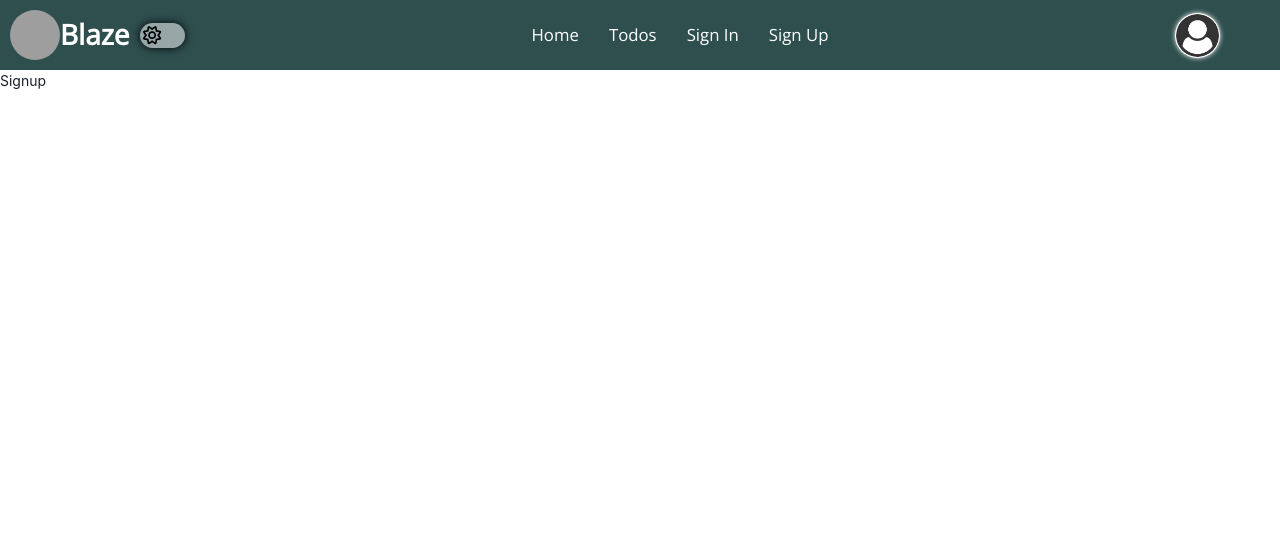
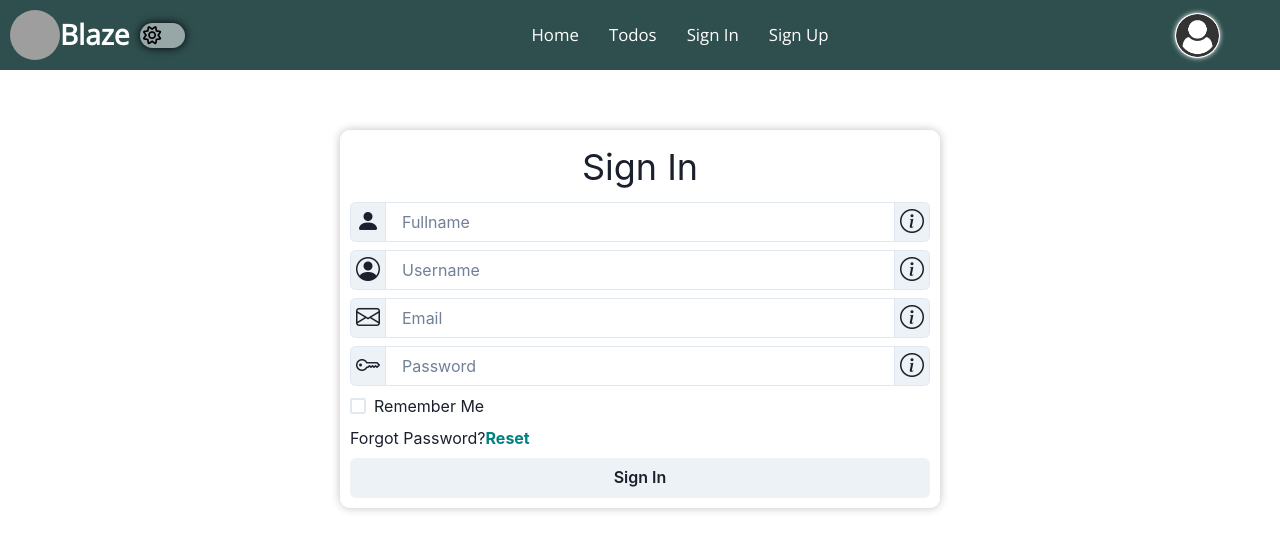
Before and after one commit to Foster0123/Blaze, a React (Vite) app: page /signup in a window 1280 px wide. Shown: the top 550 px of the page. Built offline with nearby package versions, Linux system fonts and the light colour scheme; grey boxes are pictures that could not be loaded.

Commit message:
Blaze Signup Development In Progress

```diff
--- a/src/components/Signup.tsx
+++ b/src/components/Signup.tsx
@@ -1,10 +1,68 @@
+import { Stack, InputGroup, InputLeftAddon, InputRightAddon, Input, Checkbox, Button, Text } from "@chakra-ui/react";
+import { Link } from "react-router-dom";
 import NavBar from "./shared/NavBar";
 
 const Signup = () => {
-    return(
+    return (
         <div>
             <NavBar />
-            <h1>Signup</h1>
+            <div className="signin-form-container">
+                <form action="" className="signin-form">
+                    <Stack>
+
+                        <Text fontSize="4xl" textAlign="center">Sign In</Text>
+
+                        <InputGroup>
+                            <InputLeftAddon style={{ paddingLeft: "5px", paddingRight: "5px" }}>
+                                <i style={{ fontSize: "24px" }}className="bi bi-person-fill"></i>
+                            </InputLeftAddon>
+                            <Input type="text" placeholder="Fullname" />
+                            <InputRightAddon style={{ paddingLeft: "5px", paddingRight: "5px" }}>
+                                <i style={{ fontSize: "24px" }} className="bi bi-info-circle"></i>
+                            </InputRightAddon>
+                        </InputGroup>
+
+                        <InputGroup>
+                            <InputLeftAddon style={{ paddingLeft: "5px", paddingRight: "5px" }}>
+                                <i style={{ fontSize: "24px" }} className="bi bi-person-circle"></i>
+                            </InputLeftAddon>
+                            <Input type="text" placeholder="Username" />
+                            <InputRightAddon style={{ paddingLeft: "5px", paddingRight: "5px" }}>
+                                <i style={{ fontSize: "24px" }} className="bi bi-info-circle"></i>
+                            </InputRightAddon>
+                        </InputGroup>
+
+                        <InputGroup>
+                            <InputLeftAddon style={{ paddingLeft: "5px", paddingRight: "5px" }}>
+                                <i style={{ fontSize: "24px" }} className="bi bi-envelope"></i>
+                            </InputLeftAddon>
+                            <Input type="text" placeholder="Email" />
+                            <InputRightAddon style={{ paddingLeft: "5px", paddingRight: "5px" }}>
+                                <i style={{ fontSize: "24px" }} className="bi bi-info-circle"></i>
+                            </InputRightAddon>
+                        </InputGroup>
+
+                        <InputGroup>
+                            <InputLeftAddon style={{ paddingLeft: "5px", paddingRight: "5px" }}>
+                                <i style={{ fontSize: "24px" }} className="bi bi-key"></i>
+                            </InputLeftAddon>
+                            <Input type="password" placeholder="Password" />
+                            <InputRightAddon style={{ paddingLeft: "5px", paddingRight: "5px" }}>
+                                <i style={{ fontSize: "24px" }} className="bi bi-info-circle"></i>
+                            </InputRightAddon>
+                        </InputGroup>
+
+                        <Checkbox name="remember">Remember Me</Checkbox>
+
+                        <Text fontSize="md">
+                            Forgot Password?
+                            <Link style={{ color: "teal", fontWeight: "bold" }} to="/forgot-password">Reset</Link>
+                        </Text>
+
+                        <Button>Sign In</Button>
+                    </Stack>
+                </form>
+            </div>
         </div>
     )
 }
--- a/src/main.tsx
+++ b/src/main.tsx
@@ -3,9 +3,10 @@ import ReactDOM from 'react-dom/client';
 import { ChakraProvider } from '@chakra-ui/react'
 import App from './App';
 import "./assets/scss/main.scss";
+import theme from './theme/theme';
 
 ReactDOM.createRoot(document.getElementById('root') as HTMLElement).render(
-  <ChakraProvider>
+  <ChakraProvider theme={theme}>
     <React.StrictMode>
       <App />
     </React.StrictMode>
--- /dev/null
+++ b/src/theme/theme.ts
@@ -0,0 +1,10 @@
+import { extendTheme, type ThemeConfig } from "@chakra-ui/react";
+
+const config: ThemeConfig = {
+    initialColorMode: 'light',
+    useSystemColorMode: false,
+}
+
+const theme = extendTheme({ config })
+
+export default theme
```
